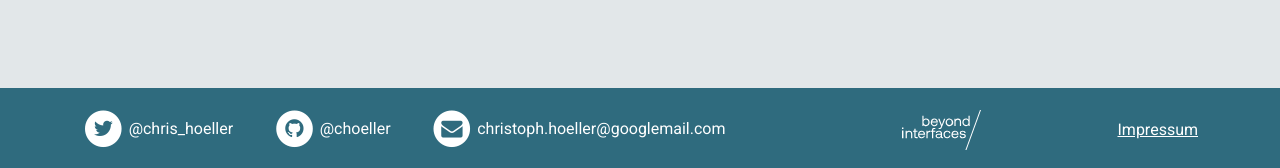
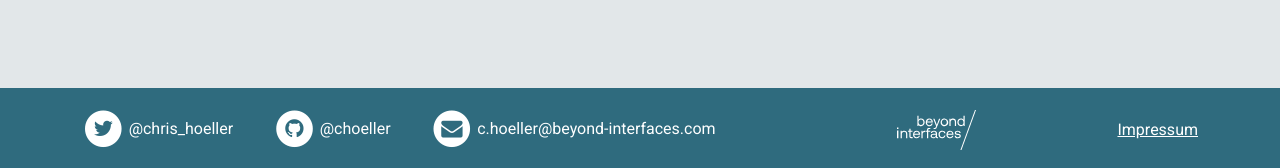
Before and after one commit to angular-buch-de/angular-buch-de.github.io, a Jekyll site: the page built from index.html, in a window 1280 px wide and 900 px high, scrolled down 2971 px. Shown: the part 729-897 px from the top of the window. Built offline with Jekyll 4.4.1, drawn with Linux system fonts in a browser that asks for light colours; nearby versions of some CDN libraries.

Commit message:
changed e-mail to beyond-interfaces.com

```diff
--- a/_config.yml
+++ b/_config.yml
@@ -8,7 +8,7 @@ baseurl: ""
 url: "http://angular-buch.de"
 twitter_username: chris_hoeller
 github_username: choeller
-email_username: christoph.hoeller@googlemail.com
+email_username: c.hoeller@beyond-interfaces.com
 collections:
   - chapter
   - testimonials
--- a/_includes/footer.html
+++ b/_includes/footer.html
@@ -37,7 +37,7 @@
         <span class="d-none d-lg-inline-block mr-l text-white">{{ site.email_username }}</span>
       </a>
     {% endif %}
-    <a class="mx-auto" href="https://beyond-interfaces.de" target="_blank"><img
+    <a class="mx-auto" href="https://beyond-interfaces.com" target="_blank"><img
           src="/img/bif_logo--white.svg"></a>
     <a class="text-white text-decoration-underline" href="{{ site.baseUrl }}/impress">Impressum</a>
   </div>
```
